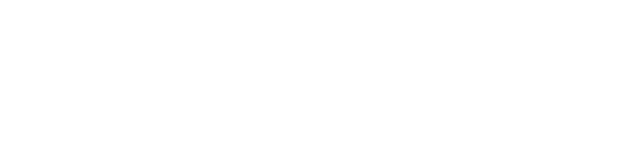
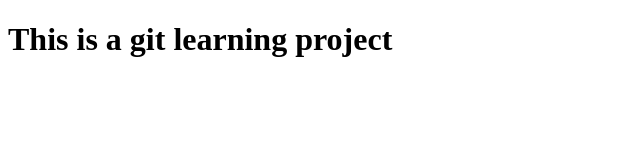
Before and after one commit to kasra6/git_project, a plain HTML site: page index.html in a window 1280 px wide. Shown: the whole page, without its empty margins (0-640 px from the left). Drawn offline with Linux system fonts and the light colour scheme.

Commit message:
added an h1 tag

```diff
--- a/index.html
+++ b/index.html
@@ -12,7 +12,7 @@
 </head>
 
 <body>
-
+  <h1>This is a git learning project</h1>
 
   <script type="text/javascript" charset="utf-8" src="./js/custom.js"></script>
 </body>
```
